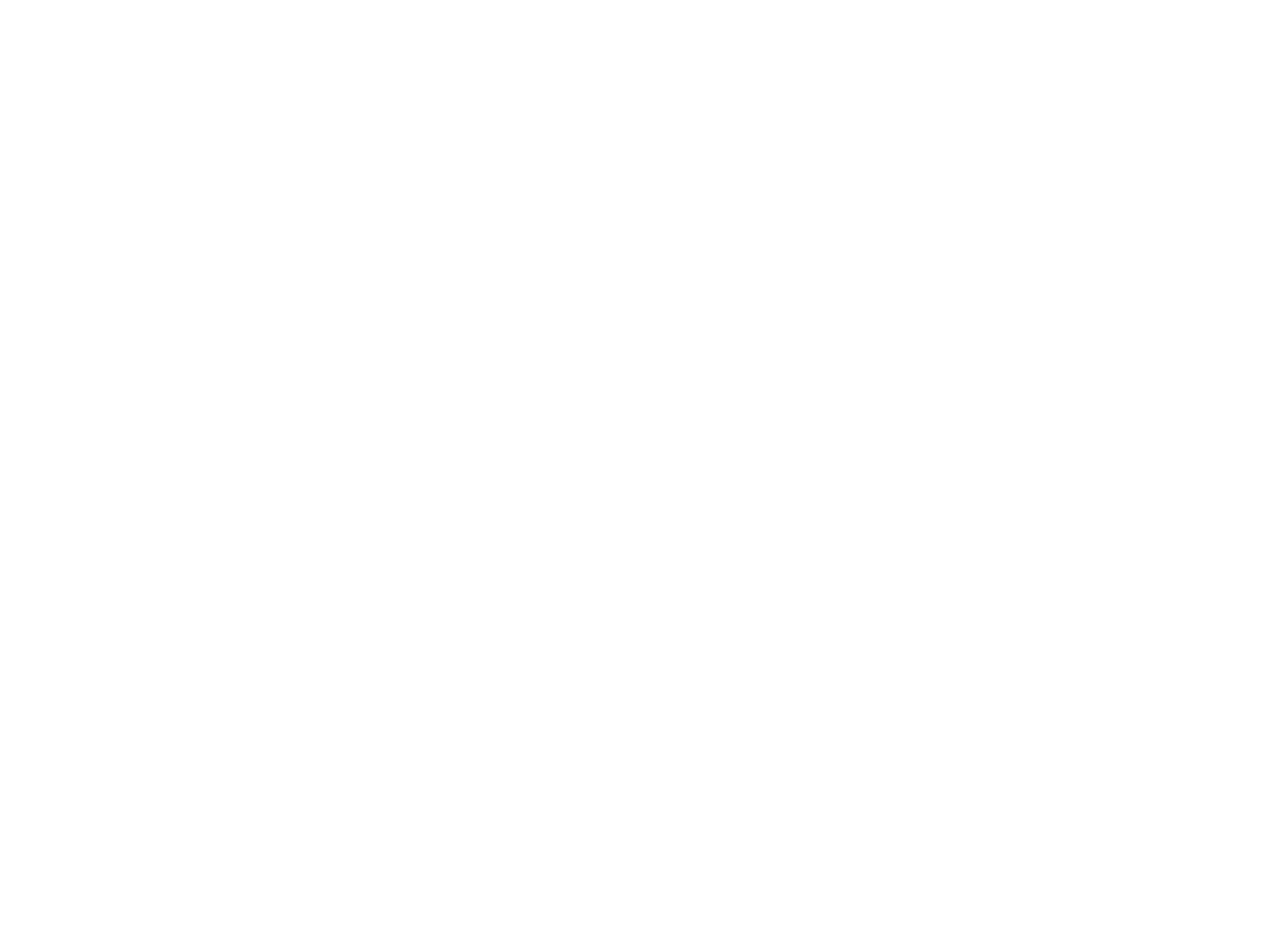
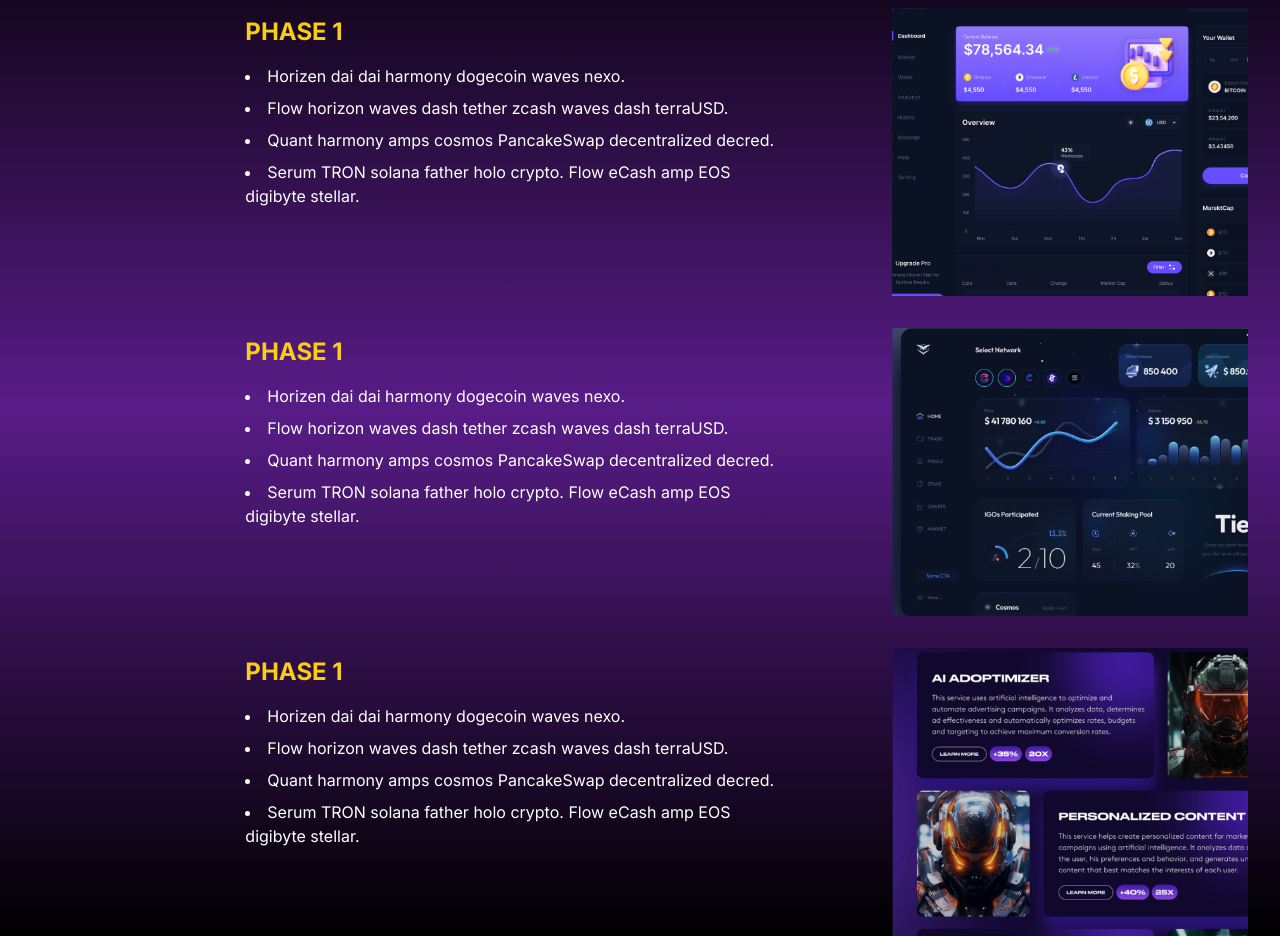
Before and after one commit to raobaba/Rajan-Frontend-Developer, a Next.js app: page / in a window 1280 px wide. Shown: the part 2660-3596 px from the top of the page. Before the commit the page ends 2586 px from the top, so only its background shows below. Built offline with nearby package versions, Linux system fonts and the light colour scheme.

Commit message:
Roadmap created

```diff
--- a/src/app/page.tsx
+++ b/src/app/page.tsx
@@ -1,14 +1,16 @@
 import Navbar from "@/components/navbar";
 import LandingPage from "@/components/landing";
 import Tokenomics from "@/components/tokenomics";
-import WorkPage from "@/components/works"
+import WorkPage from "@/components/works";
+import RoadmapPage from "@/components/roadmap";
 export default function Home() {
   return (
     <main>
       <Navbar />
       <LandingPage />
-      <WorkPage/>
+      <WorkPage />
       <Tokenomics />
+      <RoadmapPage />
     </main>
   );
 }
--- a/src/components/roadmap.tsx
+++ b/src/components/roadmap.tsx
@@ -1,9 +1,84 @@
-import React from 'react'
+import React from "react";
 
 function RoadmapPage() {
   return (
-    <div>RoadmapPage</div>
-  )
+    <div className="font-outfit mt-[-50px] justify-center  w-full bg-gradient-to-b from-black via-purple-900 to-black text-white">
+      <h1 className="text-center text-3xl font-bold text-purple-300 mb-8 lg:mb-16">
+        Roadmap
+      </h1>
+      <div className="flex justify-end">
+        <div className="w-10/12 flex justify-between h-80">
+          <div className="lg:w-6/12 lg:ml-8 lg:mt-10 lg:mr-0">
+            <h2 className="text-2xl font-bold text-yellow-400 mb-4">PHASE 1</h2>
+            <ul className="list-disc list-inside space-y-2">
+              <li>Horizen dai dai harmony dogecoin waves nexo.</li>
+              <li>Flow horizon waves dash tether zcash waves dash terraUSD.</li>
+              <li>
+                Quant harmony amps cosmos PancakeSwap decentralized decred.
+              </li>
+              <li>
+                Serum TRON solana father holo crypto. Flow eCash amp EOS
+                digibyte stellar.
+              </li>
+            </ul>
+          </div>
+          <img
+            src="./phase1.png"
+            alt="Phase 1 Image"
+            className="lg:w-1/3 lg:mt-8 lg:ml-0 lg:mr-8 object-cover"
+          />
+        </div>
+      </div>
+
+      <div className="flex justify-end">
+        <div className="w-10/12 flex justify-between h-80">
+          <div className="lg:w-6/12 lg:ml-8 lg:mt-10 lg:mr-0">
+            <h2 className="text-2xl font-bold text-yellow-400 mb-4">PHASE 1</h2>
+            <ul className="list-disc list-inside space-y-2">
+              <li>Horizen dai dai harmony dogecoin waves nexo.</li>
+              <li>Flow horizon waves dash tether zcash waves dash terraUSD.</li>
+              <li>
+                Quant harmony amps cosmos PancakeSwap decentralized decred.
+              </li>
+              <li>
+                Serum TRON solana father holo crypto. Flow eCash amp EOS
+                digibyte stellar.
+              </li>
+            </ul>
+          </div>
+          <img
+            src="./phase2.png"
+            alt="Phase 1 Image"
+            className="lg:w-1/3 lg:mt-8 lg:ml-0 lg:mr-8 object-cover"
+          />
+        </div>
+      </div>
+
+      <div className="flex  justify-end">
+        <div className="w-10/12 flex justify-between h-80">
+          <div className="lg:w-6/12 lg:ml-8 lg:mt-10 lg:mr-0">
+            <h2 className="text-2xl font-bold text-yellow-400 mb-4">PHASE 1</h2>
+            <ul className="list-disc list-inside space-y-2">
+              <li>Horizen dai dai harmony dogecoin waves nexo.</li>
+              <li>Flow horizon waves dash tether zcash waves dash terraUSD.</li>
+              <li>
+                Quant harmony amps cosmos PancakeSwap decentralized decred.
+              </li>
+              <li>
+                Serum TRON solana father holo crypto. Flow eCash amp EOS
+                digibyte stellar.
+              </li>
+            </ul>
+          </div>
+          <img
+            src="./phase3.png"
+            alt="Phase 1 Image"
+            className="lg:w-1/3 lg:mt-8 lg:ml-0 lg:mr-8 object-cover"
+          />
+        </div>
+      </div>
+    </div>
+  );
 }
 
-export default RoadmapPage
+export default RoadmapPage;
```
